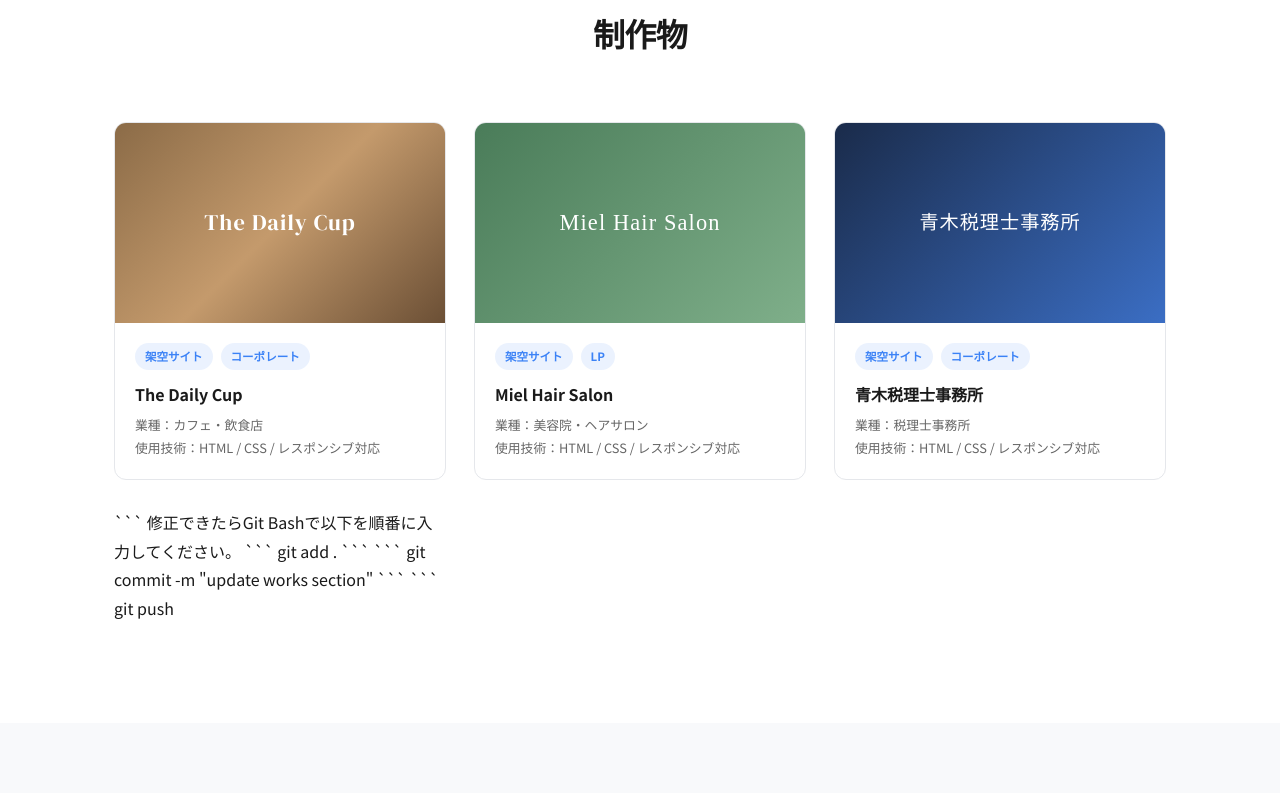
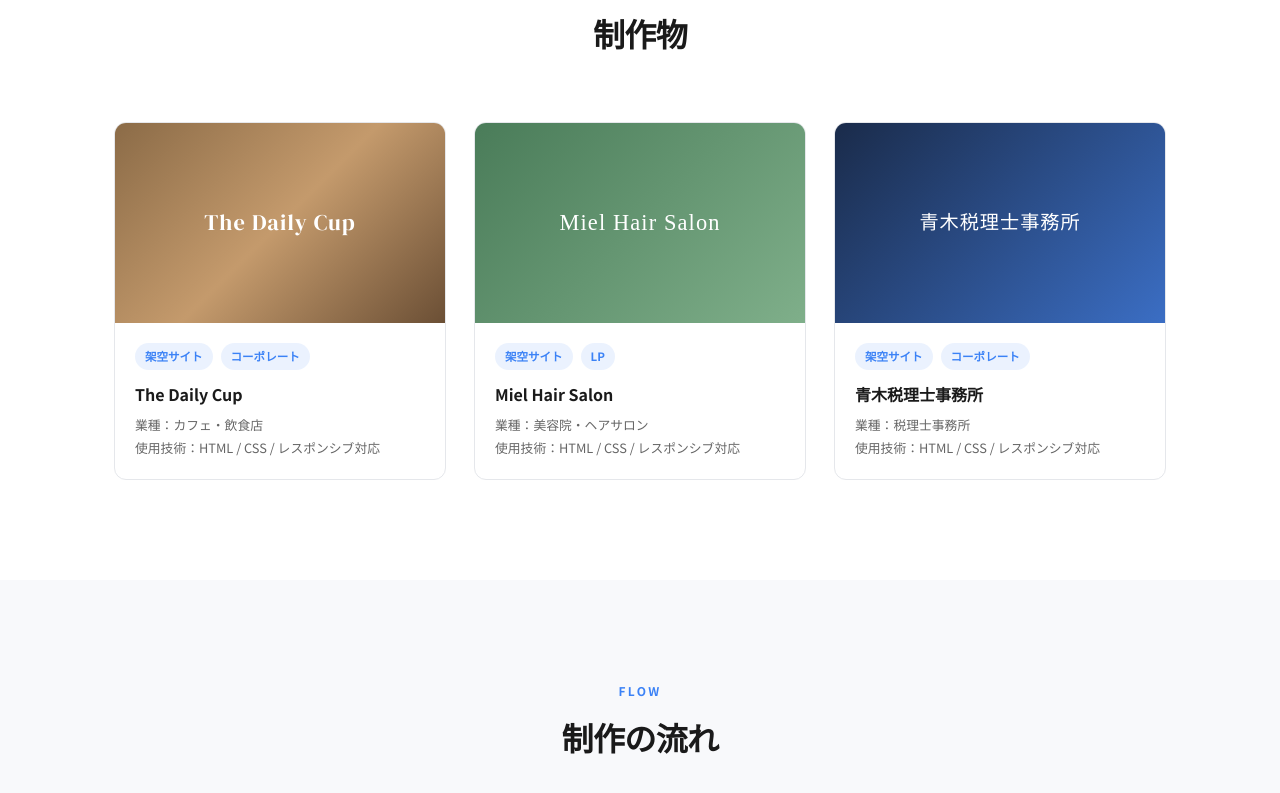
Before and after one commit to shironeko-nilyanko/portfolio, a plain HTML site: page index.html in a window 1280 px wide. Shown: the part 1465-2258 px from the top of the page. Drawn offline with Linux system fonts and the light colour scheme.

Commit message:
update works section

````diff
--- a/index.html
+++ b/index.html
@@ -182,17 +182,6 @@
     <p class="work-card__tech">使用技術：HTML / CSS / レスポンシブ対応</p>
   </div>
 </article>
-```
-
-修正できたらGit Bashで以下を順番に入力してください。
-```
-git add .
-```
-```
-git commit -m "update works section"
-```
-```
-git push
       </div>
     </div>
   </section>
````
